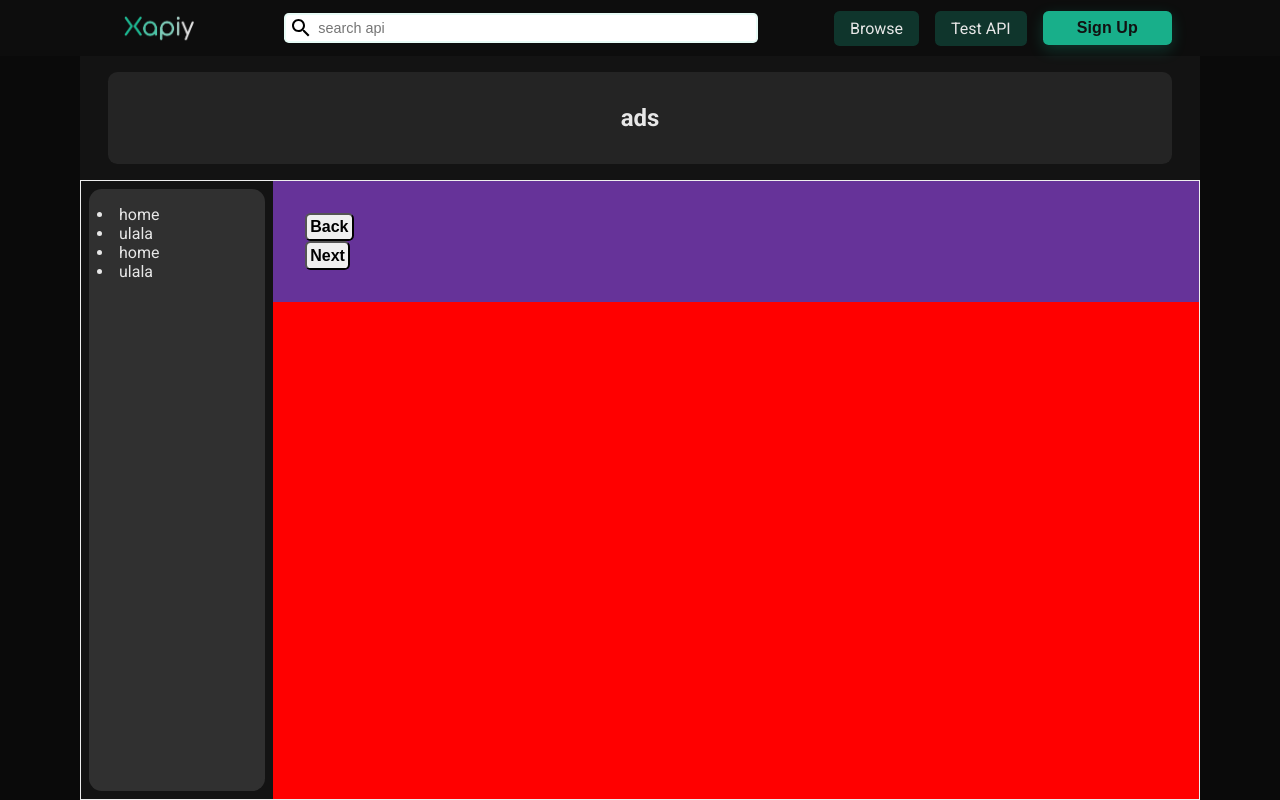
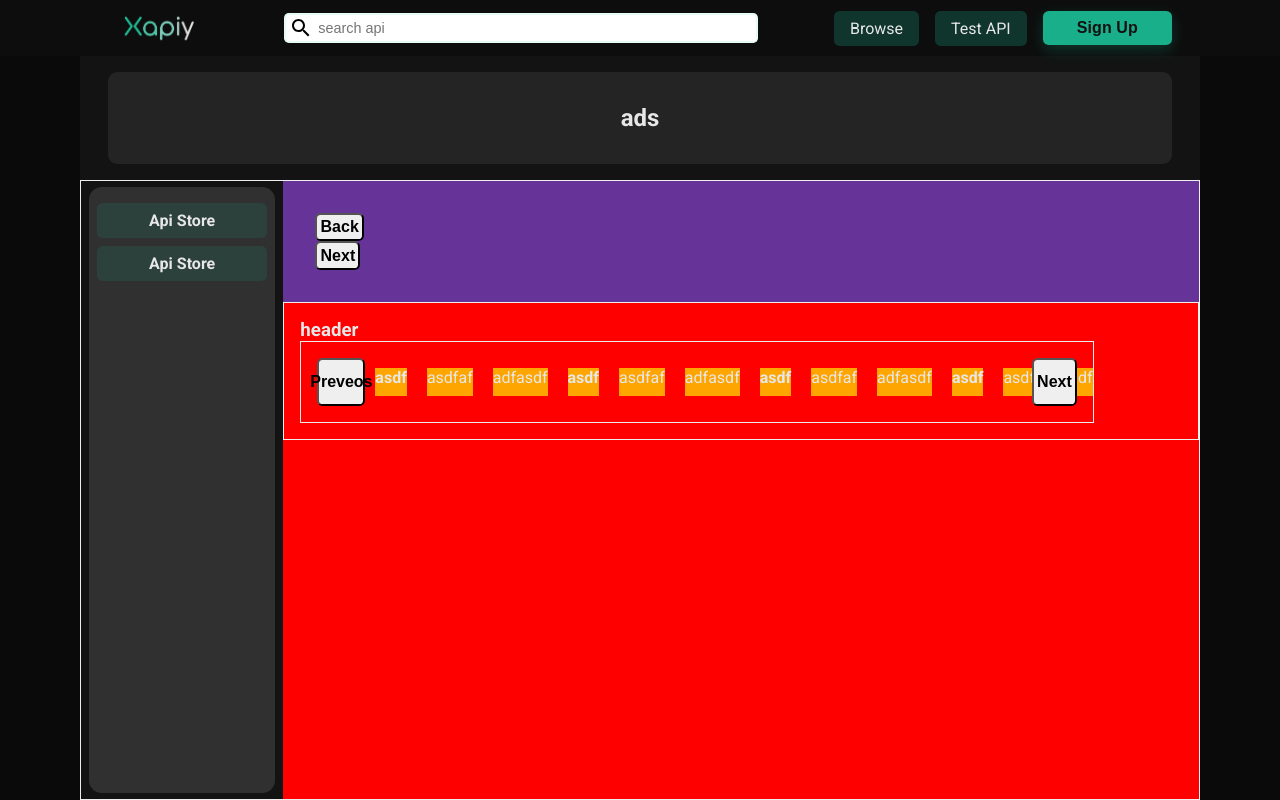
Before and after one commit to S1D007/xapiy.com, a Next.js app: page /browse in a window 1280 px wide. Built offline with nearby package versions, Linux system fonts and the light colour scheme.

Commit message:
scroll fixing and minor bug 0.3

```diff
--- a/pages/browse/browse.module.css
+++ b/pages/browse/browse.module.css
@@ -23,29 +23,108 @@
     border-radius: 0.6rem;
 }
 /* // content body and nav adjustment  */
-.content_nav_section{
+.content_body_nav_section{
     display: flex;
     border: 1px solid #eee;
     height: 100%;
-}
-.sidebar_nav{
-    margin: 0.5rem;
-    padding: 1rem 0.5rem;
-    background-color: rgba(var(--primary-rgb) , 0.8);
-    position: sticky;
-    width: 30%;
-    max-width: 11rem;
-
-    border-radius: 0.8rem;
-    display: flex;
-    flex-direction: column;
+    width: 100vw;
+    max-width: 100%;
+    overflow: hidden;
+    gap: 0;
+    position: relative;
 }
 .main_content_body{
     background-color: red;
     width: 100%;
+    overflow-y: auto;
 }
-
+.sidebar_nav{
+    margin: auto 0.5rem;
+    padding: 1rem 0.5rem;
+    background-color: rgba(var(--primary-rgb) , 0.8);
+    position: sticky;
+    width: min(14rem , 35%);
+    border-radius: 0.8rem;
+    display: flex;
+    flex-direction: column;
+    gap: 0.5rem;
+    height: 98%;
+    overflow-y: auto;
+}
+.sidebar_nav li{
+    list-style: none;
+    width: 100%;
+    text-transform: capitalize;
+    display: block;
+    border-radius: 0.3rem;
+    overflow: hidden;
+}
+.sidebar_nav li a{
+    display: block;
+    padding: 0.5rem;
+    width: 100%;
+    color: inherit;
+    text-align: center;
+    background-color: rgba(var(--secondry-rgb) , 0.1);
+}
+.sidebar_nav li a:hover{
+    background-color: rgba(var(--secondry-rgb) , 0.2);
+    color: rgba(var(--secondry-rgb) , 1);
+}
+.sidebar_nav li a:active{
+    background-color: red;
+}
 .header_category{
     padding: 2rem;
     background-color: rebeccapurple;
 }
+
+
+
+.more_api_container{
+    padding: 1rem;
+    border: 1px solid #eee;
+}
+.scroll_in_x{
+    padding: 1rem;
+    border: 1px solid #eee;
+    width: 90%;
+    display: flex;
+    overflow-x: scroll;
+    position: relative;
+}
+
+/* buttons for scroll  */
+.prev_btn , .next_btn{
+    position: sticky;
+    width: 3rem;
+    height: 3rem;
+    line-height: 3rem;
+}
+.prev_btn{
+    left: 0%;
+}
+.next_btn{
+    right: 0%;
+}
+
+.scroll_in_x div{
+    margin: 10px;
+    background-color: orange;
+}
+@media (max-width:750px) {
+    .content_body_nav_section{
+        flex-direction: column;
+    }
+    .main_content_body{
+        height: 100%;
+    }
+    .sidebar_nav{
+        margin: 1rem;
+        /* width: 90vw;
+        max-width: 100%; */
+        width: min(100% , 92%);
+        height: fit-content;
+        flex-direction: row;
+    }
+}
--- a/pages/browse/index.js
+++ b/pages/browse/index.js
@@ -1,7 +1,10 @@
-import React from 'react'
+import React , {useState , useRef}from 'react'
+import Link from 'next/link'
 import style from "./browse.module.css"
 
 const index = () => {
+    let scrolldiv = useRef()
+    console.log(scrolldiv)
   return (
     <main className={style.main_page}>
         <main className={style.width_container}>
@@ -11,18 +14,37 @@ const index = () => {
             </section>
             {/* /// ads  */}
 
-            <section className={style.content_nav_section}>
+            <section className={style.content_body_nav_section}>
             <nav className={style.sidebar_nav}>
-                <li>home</li>
-                <li>ulala </li>
-                <li>home</li>
-                <li>ulala </li>
+                <li><Link href="#">api store</Link></li>
+                <li><Link href="#">api store</Link></li>
             </nav>
             <main className={style.main_content_body}>
                 <section className={style.header_category}>
                     <button> back </button>
                     <button> next </button>
                 </section>
+                {/* // more containers  */}
+                <section className={style.more_api_container}>
+                    <h1>header</h1>
+                    <section className={style.scroll_in_x} ref={scrolldiv}>
+                        <button className={style.prev_btn}>preveos</button>
+                        <div><h1>asdf</h1></div>
+                        <div>asdfaf</div>
+                        <div>adfasdf</div>
+                        <div><h1>asdf</h1></div>
+                        <div>asdfaf</div>
+                        <div>adfasdf</div>
+                        <div><h1>asdf</h1></div>
+                        <div>asdfaf</div>
+                        <div>adfasdf</div>
+                        <div><h1>asdf</h1></div>
+                        <div>asdfaf</div>
+                        <div>adfasdf</div>
+                        <button className={style.next_btn}>next</button>
+                    </section>
+                </section>
+
             </main>
             </section>
         </main>
```
Also changed, not shown: components/Terminal/Terminal.jsx (+4 -3 lines), pages/editor/Editor.module.css (+9 -0 lines).
